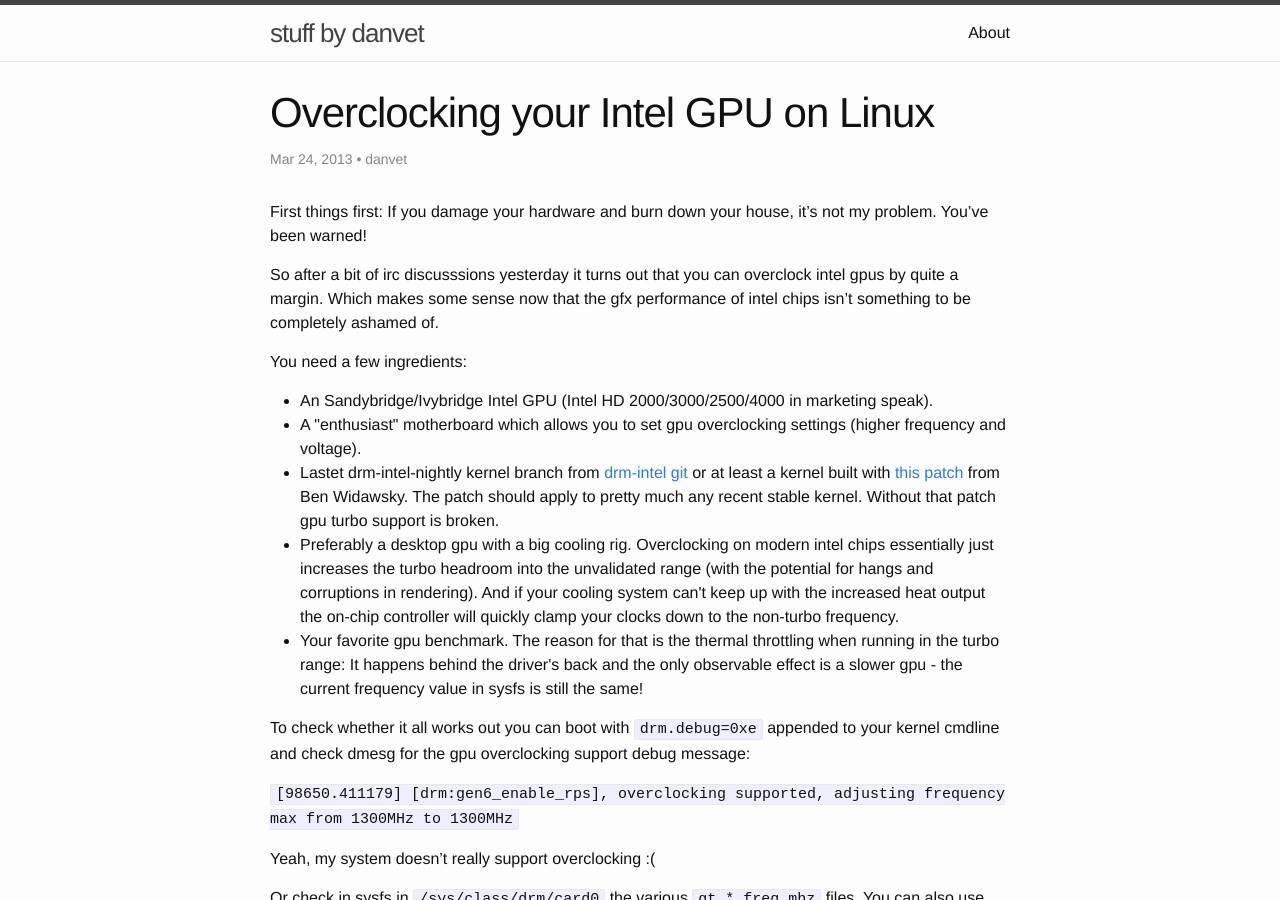
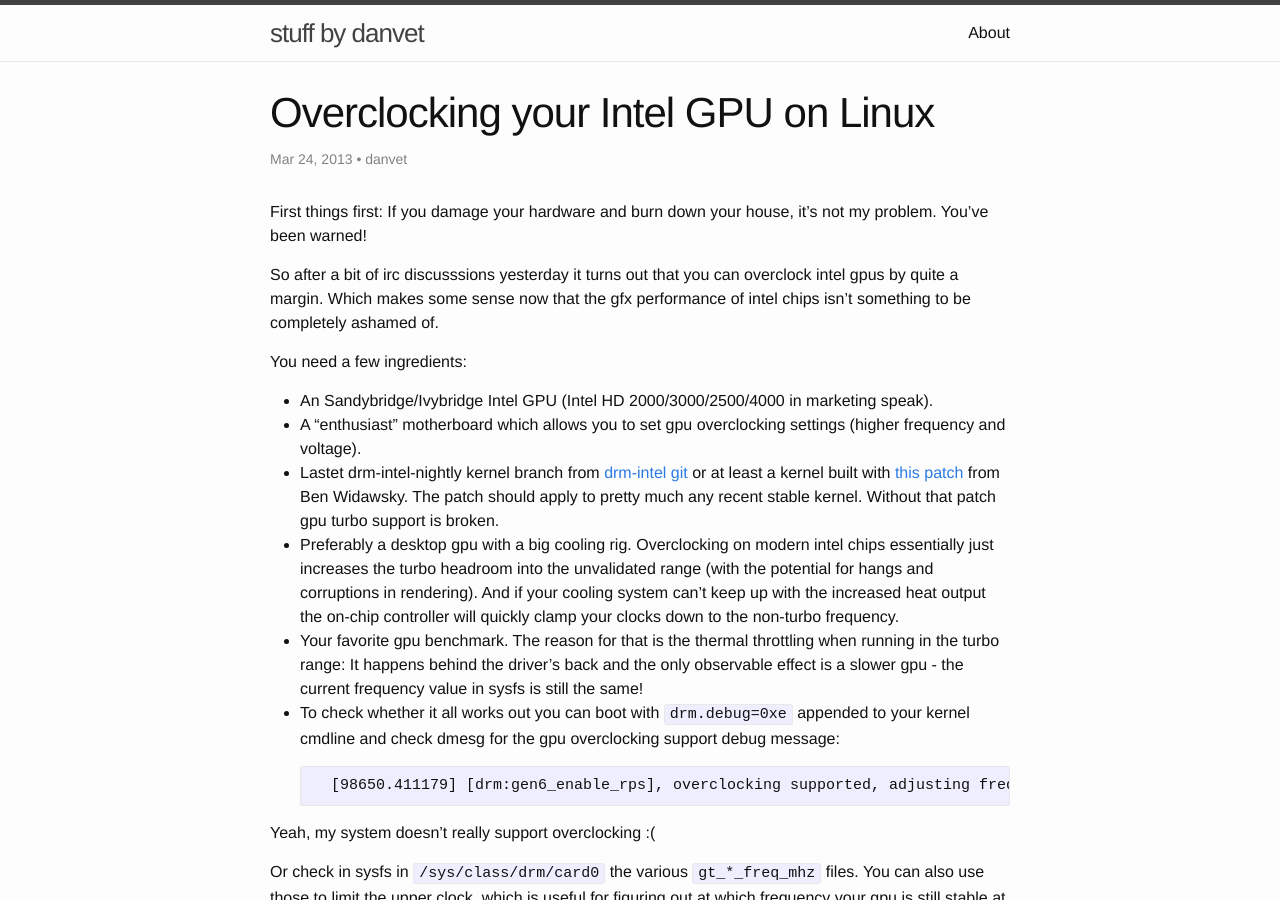
Before and after one commit to danvet/danvet.github.io, a Jekyll site: the page built from _posts/2013-03-24-overclocking-your-intel-gpu-on-linux.md, in a window 1280 px wide and 900 px high. Built offline with Jekyll 4.4.1, drawn with Linux system fonts in a browser that asks for light colours; part of the change alters nothing that is shown.

```diff
--- a/_posts/2013-03-24-overclocking-your-intel-gpu-on-linux.md
+++ b/_posts/2013-03-24-overclocking-your-intel-gpu-on-linux.md
@@ -10,46 +10,64 @@ blogger_id: tag:blogger.com,1999:blog-8047628228132312466.post-31973090949022195
 blogger_orig_url: http://blog.ffwll.ch/2013/03/overclocking-your-intel-gpu-on-linux.html
 ---
 
-First things first: If you damage your hardware and burn down your house, it's not my problem. You've been warned!
+First things first: If you damage your hardware and burn down your house, it's
+not my problem. You've been warned!
 
-
-
-So after a bit of irc discusssions yesterday it turns out that you can overclock intel gpus by quite a margin. Which makes some sense now that the gfx performance of intel chips isn't something to be completely ashamed of.
+So after a bit of irc discusssions yesterday it turns out that you can overclock
+intel gpus by quite a margin. Which makes some sense now that the gfx
+performance of intel chips isn't something to be completely ashamed of.
 
 <a name='more'></a>
 
 You need a few ingredients:
 
-<ul><li>An Sandybridge/Ivybridge Intel GPU (Intel HD 2000/3000/2500/4000 in marketing speak).</li><li>A "enthusiast" motherboard which allows you to set gpu overclocking settings (higher frequency and voltage).</li><li>Lastet drm-intel-nightly kernel branch from <a href="http://cgit.freedesktop.org/~danvet/drm-intel">drm-intel git</a> or at least a kernel built with <a href="https://patchwork.kernel.org/patch/2305081/">this patch</a> from Ben Widawsky. The patch should apply to pretty much any recent stable kernel. Without that patch gpu turbo support is broken. </li><li>Preferably a desktop gpu with a big cooling rig. Overclocking on modern intel chips essentially just increases the turbo headroom into the unvalidated range (with the potential for hangs and corruptions in rendering). And if your cooling system can't keep up with the increased heat output the on-chip controller will quickly clamp your clocks down to the non-turbo frequency.</li><li>Your favorite gpu benchmark. The reason for that is the thermal throttling when running in the turbo range: It happens behind the driver's back and the only observable effect is a slower gpu - the current frequency value in sysfs is still the same!</li></ul>To check whether it all works out you can boot with <code>drm.debug=0xe</code> appended to your kernel cmdline and check dmesg for the gpu overclocking support debug message:
+- An Sandybridge/Ivybridge Intel GPU (Intel HD 2000/3000/2500/4000 in marketing
+  speak).
+- A "enthusiast" motherboard which allows you to set gpu overclocking settings
+  (higher frequency and voltage).
+- Lastet drm-intel-nightly kernel branch from <a
+  href="http://cgit.freedesktop.org/~danvet/drm-intel">drm-intel git</a> or at
+  least a kernel built with <a
+  href="https://patchwork.kernel.org/patch/2305081/">this patch</a> from Ben
+  Widawsky. The patch should apply to pretty much any recent stable kernel.
+  Without that patch gpu turbo support is broken.
+- Preferably a desktop gpu with a big cooling rig. Overclocking on modern intel
+  chips essentially just increases the turbo headroom into the unvalidated range
+  (with the potential for hangs and corruptions in rendering). And if your
+  cooling system can't keep up with the increased heat output the on-chip
+  controller will quickly clamp your clocks down to the non-turbo frequency.
+- Your favorite gpu benchmark. The reason for that is the thermal throttling
+  when running in the turbo range: It happens behind the driver's back and the
+  only observable effect is a slower gpu - the current frequency value in sysfs
+  is still the same!
+- To check whether it all works out you can boot with `drm.debug=0xe` appended
+  to your kernel cmdline and check dmesg for the gpu overclocking support debug
+  message:
 
-
-
-<code>[98650.411179] [drm:gen6_enable_rps], overclocking supported, adjusting frequency max from 1300MHz to 1300MHz</code>
-
-
+		[98650.411179] [drm:gen6_enable_rps], overclocking supported, adjusting frequency max from 1300MHz to 1300MHz
 
 Yeah, my system doesn't really support overclocking :(
 
+Or check in sysfs in `/sys/class/drm/card0` the various `gt_*_freq_mhz` files.
+You can also use those to limit the upper clock, which is useful for figuring
+out at which frequency your gpu is still stable at for a given voltage setting.
 
+Limiting the lower clocks is usually not interesting, since it will only affect
+how much power the hardware can safe under intermediate loads. And you want to
+aggressively reduce heat output to better use the turbo range when needed.
 
-Or check in sysfs in <code>/sys/class/drm/card0</code> the various <code>gt_*_freq_mhz</code> files. You can also use those to limit the upper clock, which is useful for figuring out at which frequency your gpu is still stable at for a given voltage setting.
-
-
-
-Limiting the lower clocks is usually not interesting, since it will only affect how much power the hardware can safe under intermediate loads. And you want to aggressively reduce heat output to better use the turbo range when needed.
-
-
-
-If you play around with this please drop a comment with your results - I only have boring Intel developer board's around here which don't support overclocking. So no fun fore me. But freezer on #intel-gfx managed to overclock his desktop Ivybridge from 1.1GHz to 1.6GHz with only a small voltage increase, and fps in CS:S increased quite a bit due to that.
-
-
+If you play around with this please drop a comment with your results - I only
+have boring Intel developer board's around here which don't support
+overclocking. So no fun fore me. But freezer on #intel-gfx managed to overclock
+his desktop Ivybridge from 1.1GHz to 1.6GHz with only a small voltage increase,
+and fps in CS:S increased quite a bit due to that.
 
 Happy overclocking and benchmarking
 
+**Update:** In debugfs you can check the CAGF (current actual gt frequency) field
+in the `i915_cur_delayinfo` file for the real frequency, including any effects
+due to thermal throttling.
 
-
-<b>Update:</b> In debugfs you can check the CAGF (current actual gt frequency) field in the <code>i915_cur_delayinfo</code> file for the real frequency, including any effects due to thermal throttling.
-
-
-
-<b>Update 2:</b> Latest kernels (and so also 3.10) will limit the gpu frequency at boot-up to the non-overclocked range. This should prevent crashes while booting, but it also means that you need to manually set the overclocked frequency limit.
+**Update 2:** Latest kernels (and so also 3.10) will limit the gpu frequency at
+boot-up to the non-overclocked range. This should prevent crashes while booting,
+but it also means that you need to manually set the overclocked frequency limit.
```
